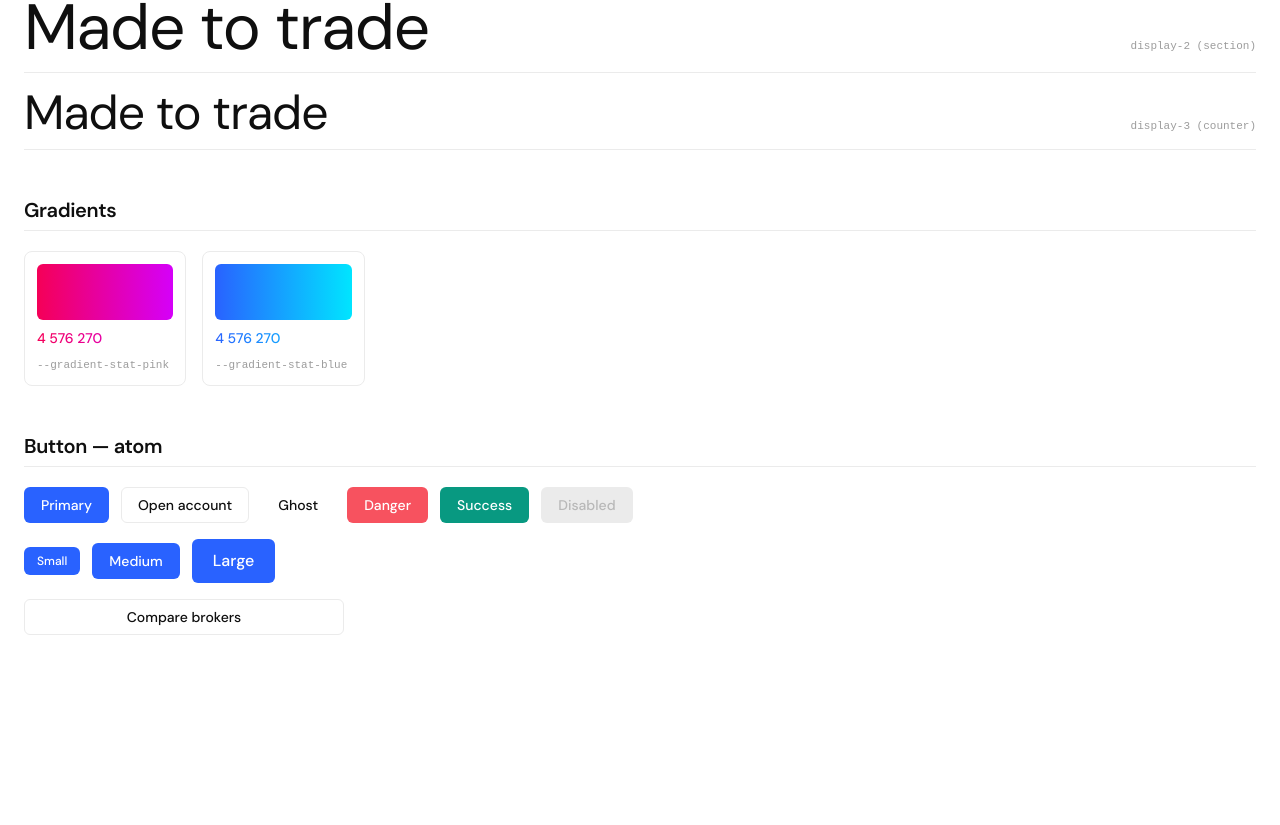
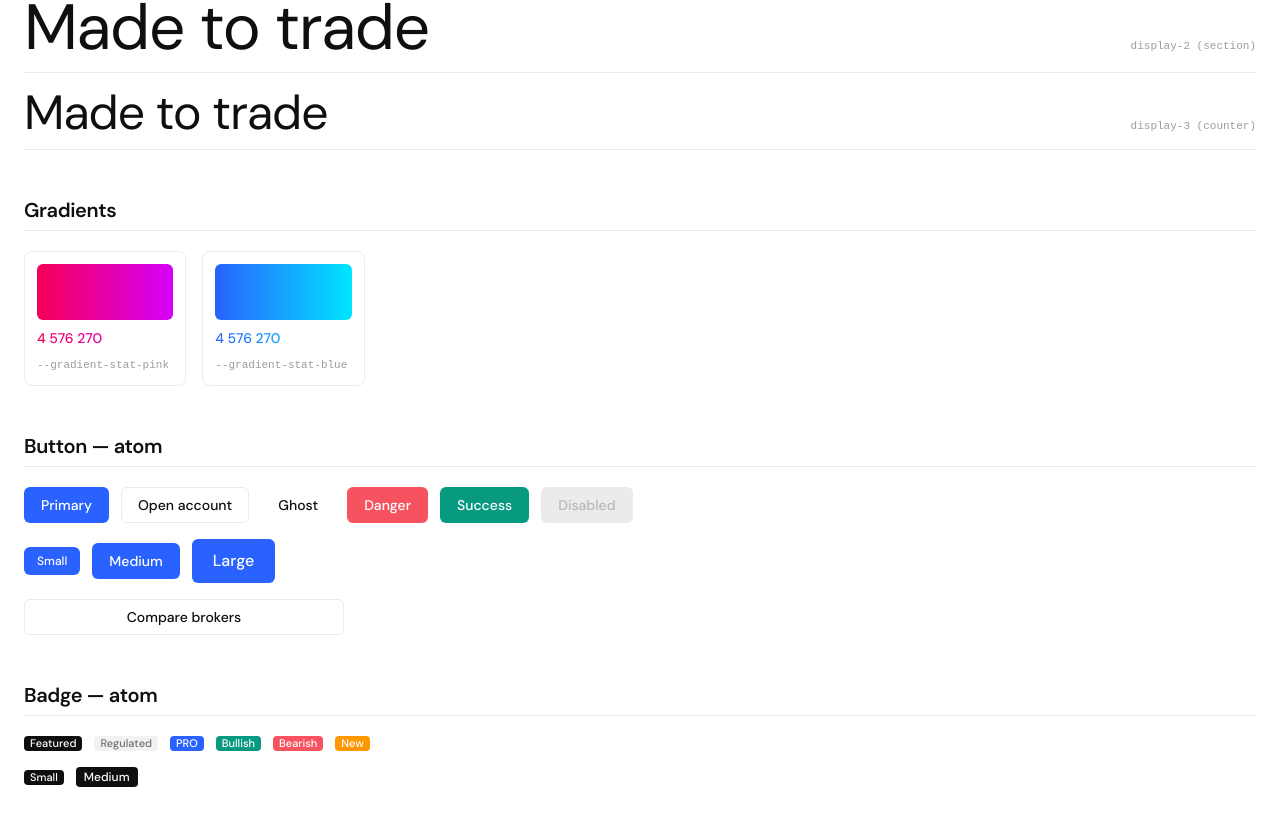
Before and after one commit to ryan-azendo/trading-view-replica, a Next.js app: page /design-system in a window 1280 px wide. Shown: the part 2177-3002 px from the top of the page. Before the commit the page ends 2892 px from the top, so only its background shows below. Built offline with nearby package versions, Linux system fonts and the light colour scheme.

Commit message:
add: badge atom with variants and sizes

```diff
--- a/src/app/design-system/page.tsx
+++ b/src/app/design-system/page.tsx
@@ -1,5 +1,6 @@
 import { ThemeToggle } from "@/components/atoms/ThemeToggle";
 import { Button } from "@/components/atoms/Button";
+import { Badge } from "@/components/atoms/Badge";
 import styles from "./page.module.css";
 
 const SEMANTIC_COLORS = [
@@ -189,6 +190,25 @@ export default function FoundationPage() {
             </Button>
           </div>
         </Section>
+
+        <Section title="Badge — atom">
+          <div className={styles.btnRow}>
+            <Badge variant="featured">Featured</Badge>
+            <Badge variant="neutral">Regulated</Badge>
+            <Badge variant="brand">PRO</Badge>
+            <Badge variant="success">Bullish</Badge>
+            <Badge variant="danger">Bearish</Badge>
+            <Badge variant="warning">New</Badge>
+          </div>
+          <div className={styles.btnRow}>
+            <Badge size="sm" variant="featured">
+              Small
+            </Badge>
+            <Badge size="md" variant="featured">
+              Medium
+            </Badge>
+          </div>
+        </Section>
       </div>
     </main>
   );
--- /dev/null
+++ b/src/components/atoms/Badge.module.css
@@ -0,0 +1,64 @@
+/* ============================================================
+   BADGE (atom)
+   Small inline label. Variants reference semantic/component tokens
+   so they theme automatically.
+   ============================================================ */
+
+.badge {
+  display: inline-flex;
+  align-items: center;
+  gap: var(--space-1);
+  font-family: var(--font-sans);
+  font-weight: var(--font-medium);
+  line-height: 1;
+  white-space: nowrap;
+  border-radius: var(--badge-radius);
+}
+
+/* --- Sizes --- */
+.sm {
+  padding: var(--badge-padding); /* 2px 6px */
+  font-size: var(--text-xs);
+}
+
+.md {
+  padding: var(--space-1) var(--space-2);
+  font-size: var(--text-sm);
+}
+
+/* --- Variants --- */
+.featured {
+  background: var(--badge-featured-bg);
+  color: var(--badge-featured-text);
+}
+
+.neutral {
+  background: var(--color-bg-tertiary);
+  color: var(--color-text-secondary);
+}
+
+.brand {
+  background: var(--color-brand);
+  color: var(--color-text-on-brand);
+}
+
+.success {
+  background: var(--color-success);
+  color: var(--color-text-on-brand);
+}
+
+.danger {
+  background: var(--color-danger);
+  color: var(--color-text-on-brand);
+}
+
+.warning {
+  background: var(--color-warning);
+  color: var(--color-text-on-brand);
+}
+
+.icon {
+  display: inline-flex;
+  align-items: center;
+  flex-shrink: 0;
+}
--- /dev/null
+++ b/src/components/atoms/Badge.tsx
@@ -0,0 +1,48 @@
+import type { HTMLAttributes, ReactNode } from "react";
+import styles from "./Badge.module.css";
+
+export type BadgeVariant =
+  | "featured"
+  | "neutral"
+  | "brand"
+  | "success"
+  | "danger"
+  | "warning";
+
+export type BadgeSize = "sm" | "md";
+
+export interface BadgeProps extends HTMLAttributes<HTMLSpanElement> {
+  /** Visual style. `featured` is the inverted broker tag from --badge-*. */
+  variant?: BadgeVariant;
+  size?: BadgeSize;
+  /** Optional icon/dot before the label. */
+  leadingIcon?: ReactNode;
+}
+
+/**
+ * Badge — foundational atom. Small inline label/tag (e.g. "Featured",
+ * "Regulated", tier markers). Token-driven, so it themes automatically.
+ */
+export function Badge({
+  variant = "neutral",
+  size = "sm",
+  leadingIcon,
+  className,
+  children,
+  ...rest
+}: BadgeProps) {
+  const classes = [styles.badge, styles[variant], styles[size], className]
+    .filter(Boolean)
+    .join(" ");
+
+  return (
+    <span className={classes} {...rest}>
+      {leadingIcon && (
+        <span className={styles.icon} aria-hidden="true">
+          {leadingIcon}
+        </span>
+      )}
+      {children}
+    </span>
+  );
+}
```
